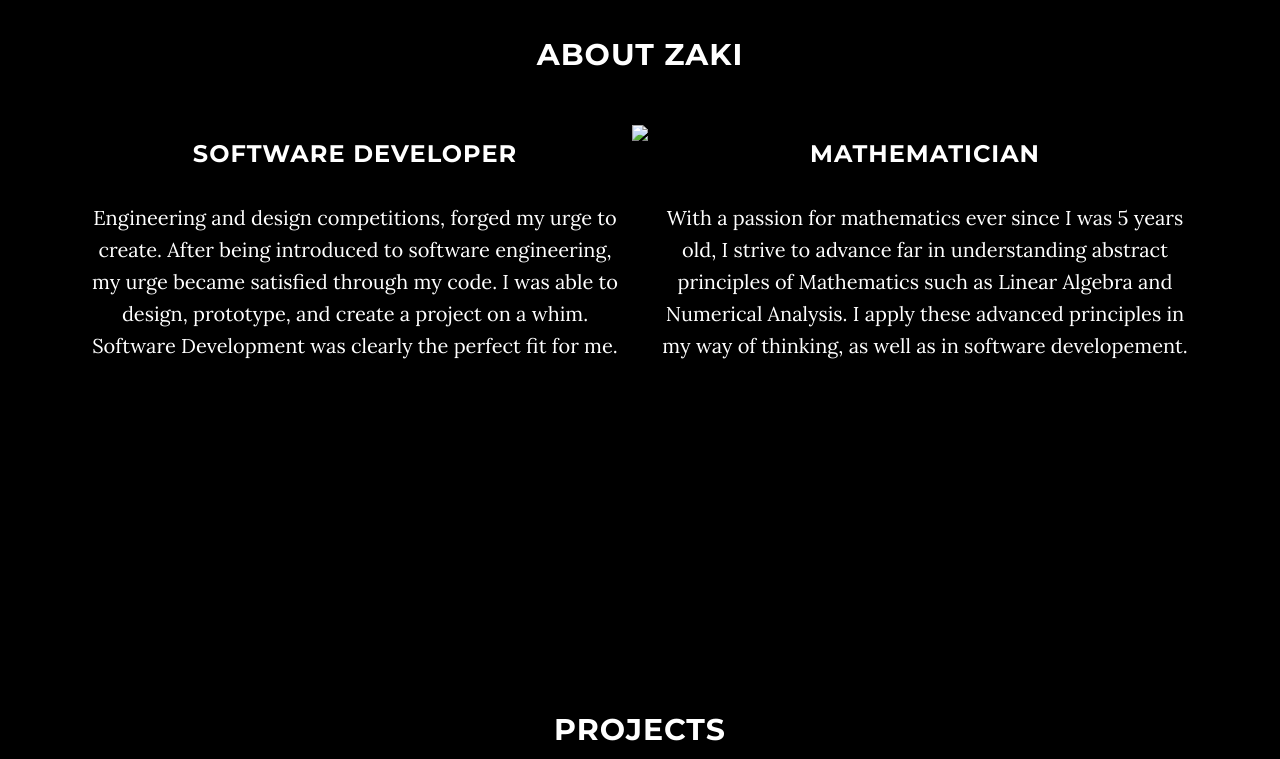
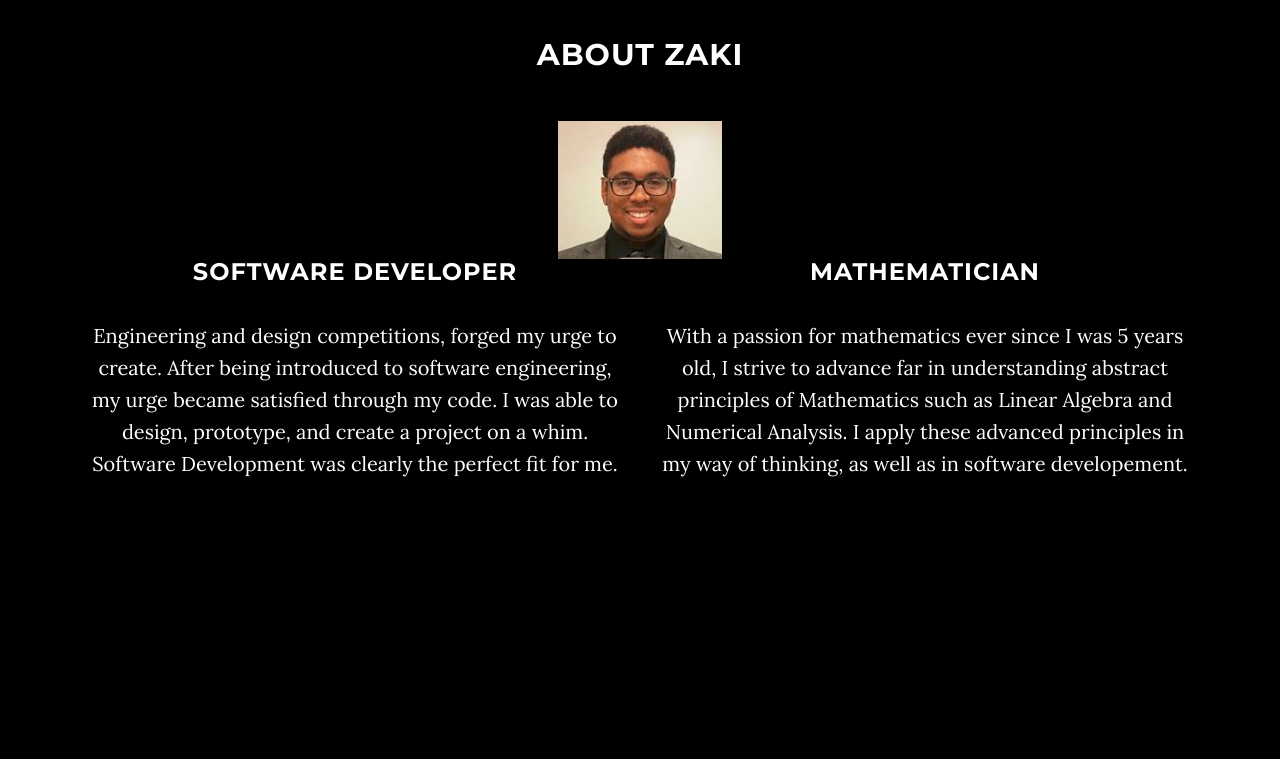
Before and after one commit to ZGLindo/NewWebsite, a website: page index.html in a window 1280 px wide. Shown: the part 1080-1839 px from the top of the page. Drawn offline with nearby package versions, Linux system fonts and the light colour scheme; some packages are replaced by stand-ins of ours.

Commit message:
Trying to fix Careerfairprofile img

```diff
--- a/index.html
+++ b/index.html
@@ -94,7 +94,7 @@
         <div class="row">
             <p id="about"></p>
             <h2 style="padding-bottom:.5em;"><br>About Zaki</h2>
-            <div><img src="img/Careerfairprofile" style=""/></div>
+            <div><img src="img/Careerfairprofile.PNG" style=""/></div>
                 <div class="container">
                 <div class="col-md-6">
                     <h3>Software Developer</h3>
```
